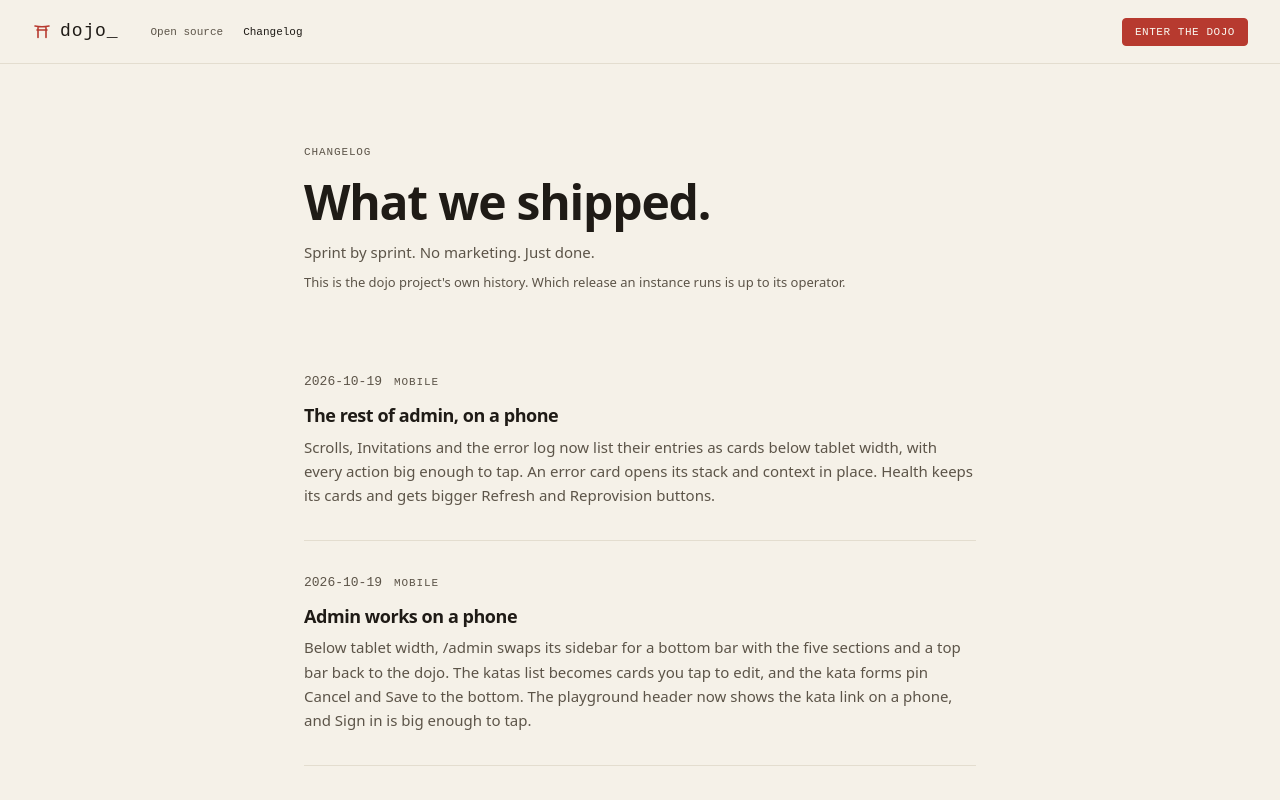
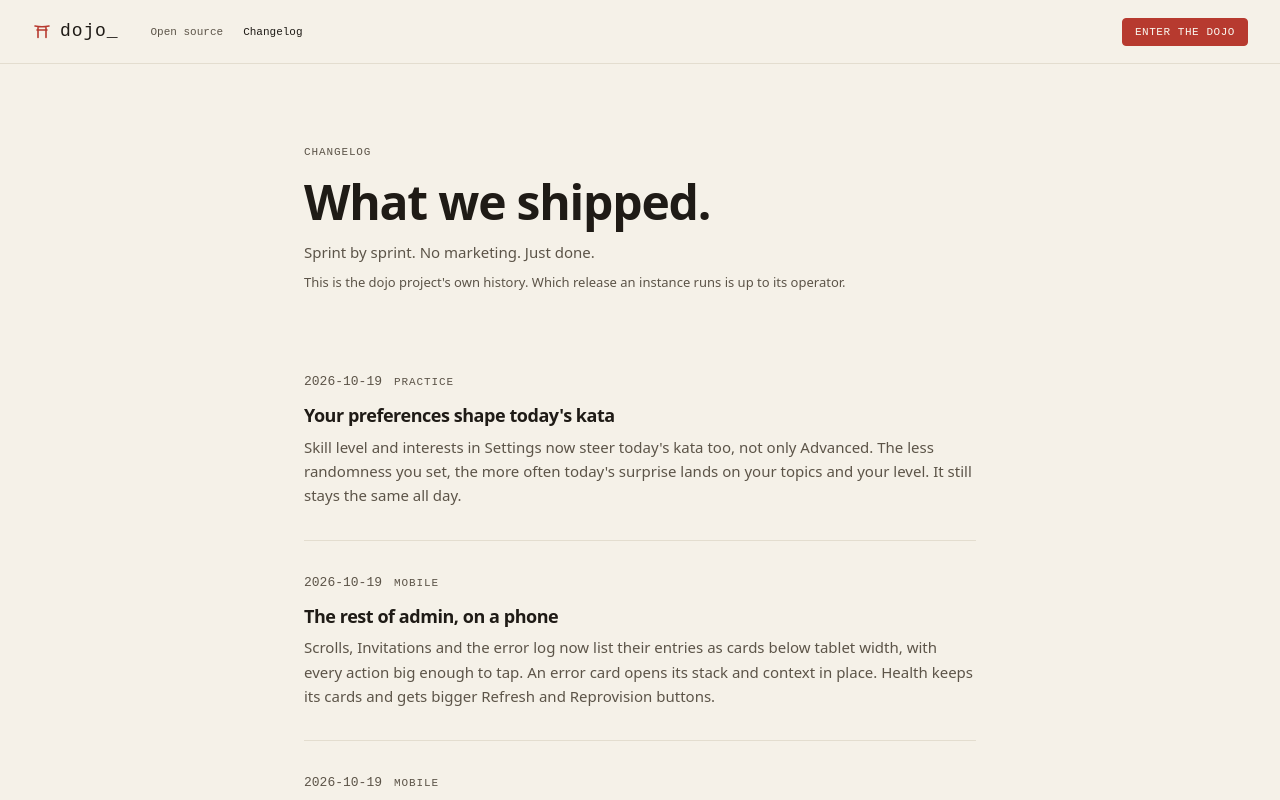
Before and after one commit to rodacato/dojo, a React (Vite) app in the folder apps/web/: page /changelog in a window 1280 px wide. Shown: the top 800 px of the page. Built offline with nearby package versions, Linux system fonts and the light colour scheme; no server answers.

Commit message:
docs(web): changelog entry for preferences in today's kata

```diff
--- a/apps/web/src/pages/ChangelogPage.tsx
+++ b/apps/web/src/pages/ChangelogPage.tsx
@@ -10,6 +10,13 @@ interface ChangelogEntry {
 }
 
 const ENTRIES: ChangelogEntry[] = [
+  {
+    date: '2026-10-19',
+    phase: 'Practice',
+    title: "Your preferences shape today's kata",
+    description:
+      "Skill level and interests in Settings now steer today's kata too, not only Advanced. The less randomness you set, the more often today's surprise lands on your topics and your level. It still stays the same all day.",
+  },
   {
     date: '2026-10-19',
     phase: 'Mobile',
```
Also changed, not shown: 1 other file (tests, documents, lock files or other folders).
